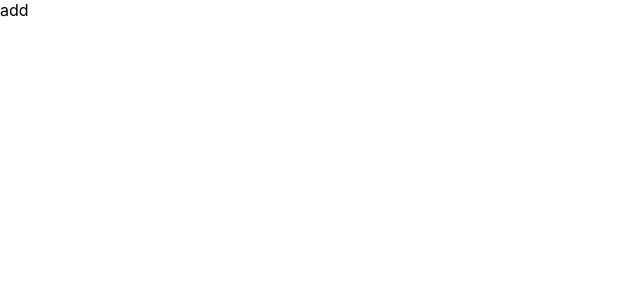
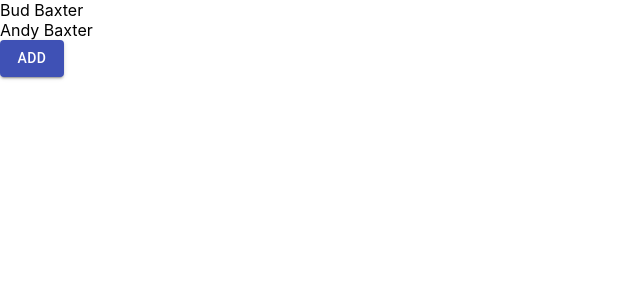
Before and after one commit to charleyf/nava-frontend-household, a React (Create React App) app: page /add in a window 1280 px wide. Shown: the top 300 px of the page, without its empty margins (0-640 px from the left). Built offline with nearby package versions, Linux system fonts and the light colour scheme.

Commit message:
Implement navigation on button click

```diff
--- a/src/App.js
+++ b/src/App.js
@@ -18,11 +18,12 @@ function App() {
       favorite_fruit: "Apple",
     },
   ];
+
   return (
     <Router>
       <Switch>
         <Route path="/add">
-          <Add />
+          <Add members={members} />
         </Route>
         <Route path="/">
           <Home members={members} />
--- a/src/components/Add.js
+++ b/src/components/Add.js
@@ -1,5 +1,21 @@
+import { useHistory } from "react-router-dom";
+import Button from "@material-ui/core/Button";
+
 function Add({ members }) {
-  return <div>add</div>;
+  const history = useHistory();
+  const add_member = () => {
+    history.push("/");
+  };
+  return (
+    <>
+      {members?.map((member) => (
+        <div>{member?.name}</div>
+      ))}
+      <Button onClick={add_member} variant="contained" color="primary">
+        Add
+      </Button>
+    </>
+  );
 }
 
 export default Add;
```
